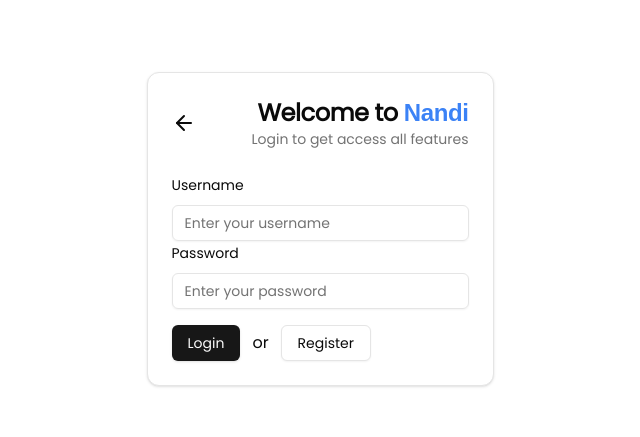
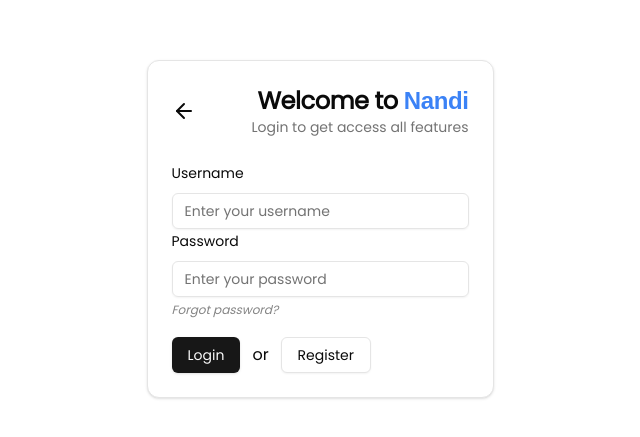
Before and after one commit to Hade21/nandi_v2, a Next.js app: page /auth/login in a window 1280 px wide. Shown: the part 171-608 px from the top of the page, without its empty margins (320-960 px from the left). Built offline with nearby package versions, Linux system fonts and the light colour scheme; a web font is replaced by a local one.

Commit message:
feat: add forgot password link

```diff
--- a/src/app/auth/login/user-form.tsx
+++ b/src/app/auth/login/user-form.tsx
@@ -16,6 +16,7 @@ import { Input } from "@/components/ui/input";
 import { Button } from "@/components/ui/button";
 import { signIn } from "next-auth/react";
 import { useRouter } from "next/navigation";
+import Link from "next/link";
 
 const passwordRegex =
   /^(?=.*?[A-Z])(?=.*?[a-z])(?=.*?[0-9])(?=.*?[#?!@$%^&*-]).{8,}$/;
@@ -139,6 +140,11 @@ const UserForm = () => {
               </FormItem>
             )}
           />
+          <Link
+            href={"/auth/forgot-password"}
+            className="font-thin italic text-xs opacity-50 hover:text-red-500 hover:opacity-100">
+            Forgot password?
+          </Link>
           {/* {type === "register" && (
             <FormField
               control={form.control}
```
